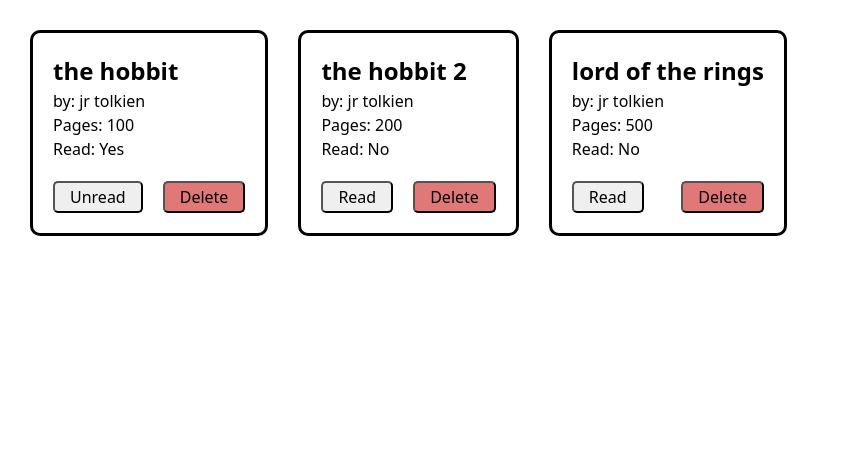
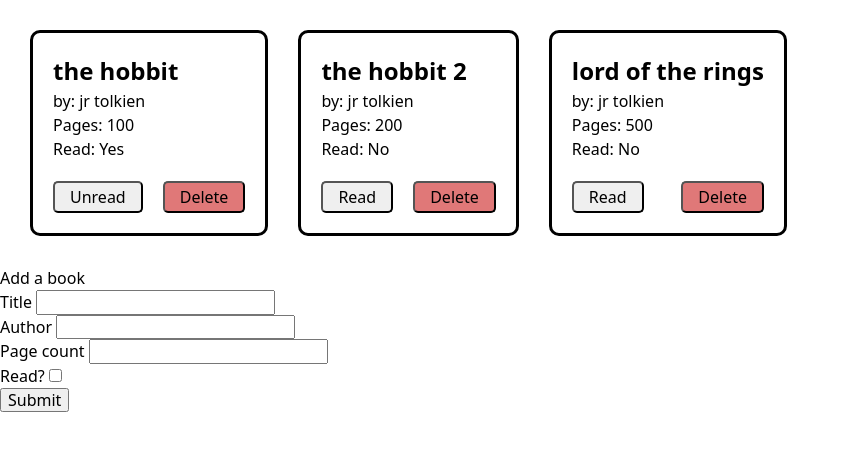
Before and after one commit to yochie/odin-library, a plain HTML site: page index.html in a window 1280 px wide. Shown: the whole page, without its empty margins (0-850 px from the left). Drawn offline with Linux system fonts and the light colour scheme.

Commit message:
Add form fields

```diff
--- a/index.html
+++ b/index.html
@@ -1,5 +1,6 @@
 <!DOCTYPE html>
 <html lang="en">
+
 <head>
     <meta charset="UTF-8">
     <meta name="viewport" content="width=device-width, initial-scale=1.0">
@@ -7,8 +8,35 @@
     <script src="script.js" defer></script>
     <link rel="stylesheet" href="style.css">
 </head>
+
 <body>
     <div class="library">
     </div>
+
+    <section class="form">
+        <h2>Add a book</h1>
+        <form class="book-form">
+            <div class="form-field">
+                <label for="title">Title</label>
+                <input type="text" name="title" id="title">
+            </div>
+            <div class="form-field">
+                <label for="author">Author</label>
+                <input type="text" name="author" id="author">
+            </div>
+            <div class="form-field">
+                <label for="pages">Page count</label>
+                <input type="number" name="pages" id="pages">
+            </div>
+            <div class="form-field">
+                <label for="read">Read?</label>
+                <input type="checkbox" name="read" id="read">
+            </div>
+            <div class="form-field">
+                <button>Submit</button>
+            </div>
+        </form>
+        </div>
 </body>
+
 </html>
```
